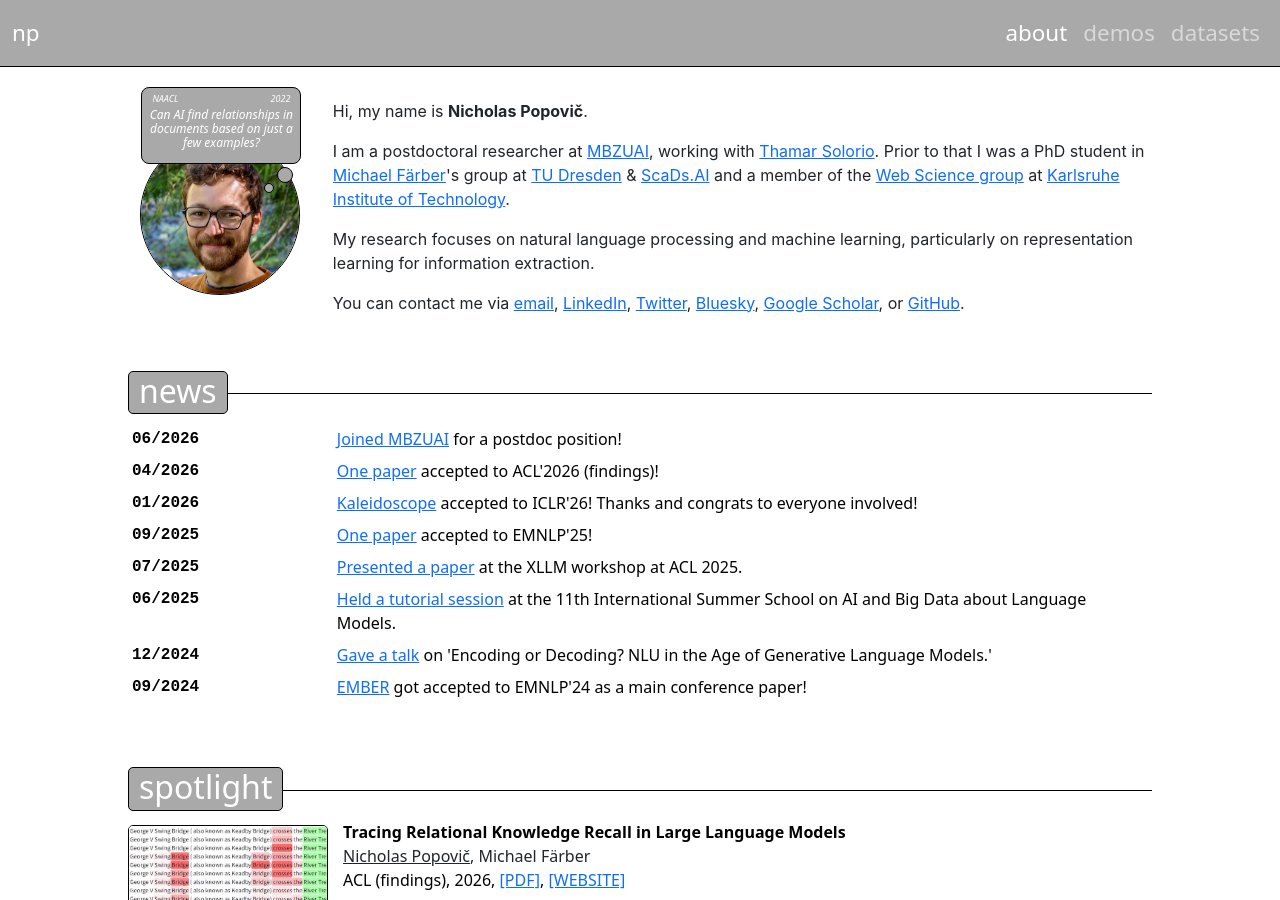
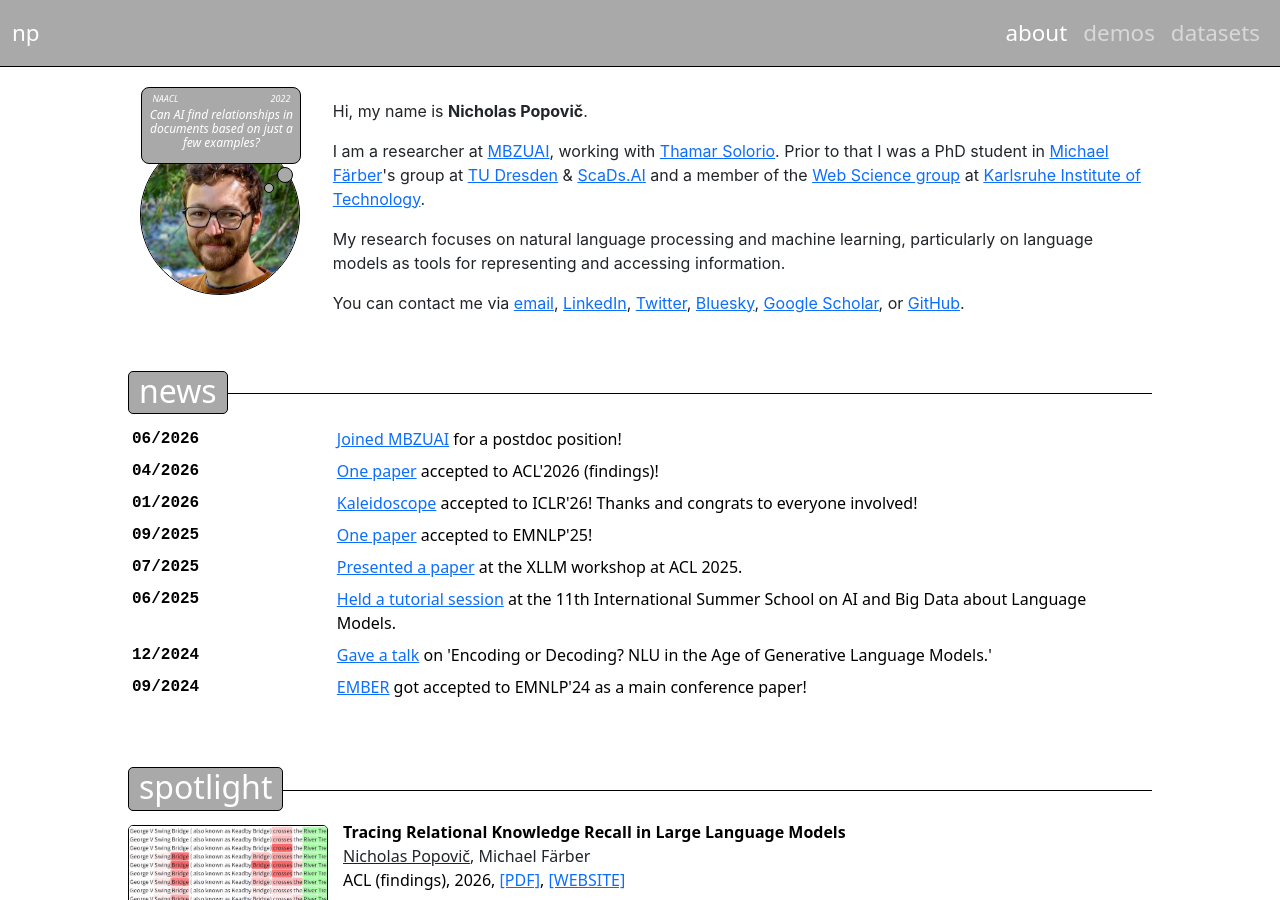
Before and after one commit to nicpopovic/nicpopovic.github.io, a Jekyll site: the page built from index.md, in a window 1280 px wide and 900 px high. Built offline with Jekyll 4.4.1, drawn with Linux system fonts in a browser that asks for light colours.

Commit message:
update bio

```diff
--- a/index.md
+++ b/index.md
@@ -16,12 +16,11 @@ title: Welcome
     <div class="welcome-text">
         <p>Hi, my name is <strong>Nicholas Popovič</strong>.</p>
         <p>
-            I am a postdoctoral researcher at <a href="https://mbzuai.ac.ae" target="_blank" rel="noopener noreferrer">MBZUAI</a>, working with <a href="https://ritual-mbzuai.github.io/web/" target="_blank" rel="noopener noreferrer">Thamar Solorio</a>.
+            I am a researcher at <a href="https://mbzuai.ac.ae" target="_blank" rel="noopener noreferrer">MBZUAI</a>, working with <a href="https://ritual-mbzuai.github.io/web/" target="_blank" rel="noopener noreferrer">Thamar Solorio</a>.
             Prior to that I was a PhD student in <a href="https://faerber-lab.github.io" target="_blank" rel="noopener noreferrer">Michael Färber</a>'s group at <a href="https://tu-dresden.de" target="_blank" rel="noopener noreferrer">TU Dresden</a> & <a href="https://scads.ai" target="_blank" rel="noopener noreferrer">ScaDs.AI</a> and a member of the <a href="https://aifb.kit.edu/web/Web_Science" target="_blank" rel="noopener noreferrer">Web Science group</a> at <a href="https://www.kit.edu/" target="_blank" rel="noopener noreferrer">Karlsruhe Institute of Technology</a>.
         </p>
         <p>
-            My research focuses on natural language processing and machine learning, particularly on
-            representation learning for information extraction.
+            My research focuses on natural language processing and machine learning, particularly on language models as tools for representing and accessing information.
         </p>
         <p>
             You can contact me via
```
